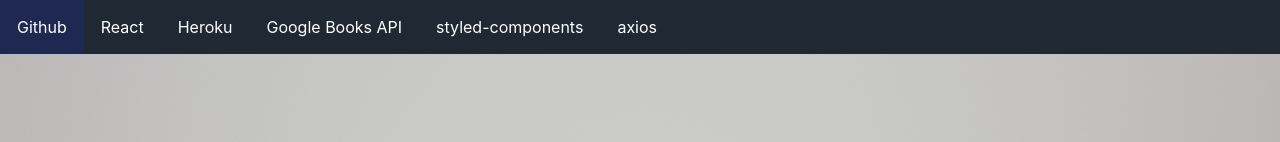
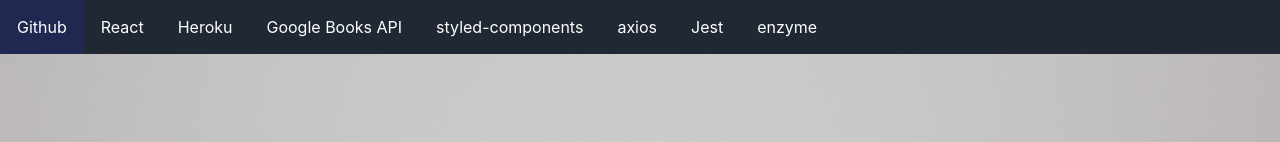
Before and after one commit to markwuu/book-finder, a React (Create React App) app: page / in a window 1280 px wide. Shown: the top 142 px of the page. Built offline with nearby package versions, Linux system fonts and the light colour scheme.

Commit message:
Add new links to Nav bar

```diff
--- a/src/components/Nav.jsx
+++ b/src/components/Nav.jsx
@@ -31,7 +31,9 @@ const Nav = () => {
     { url: "https://heroku.com/", name: "Heroku" },
     { url: "https://developers.google.com/books/", name: "Google Books API" },
     { url: "https://www.styled-components.com/", name: "styled-components" },
-    { url: "https://github.com/axios/axios", name: "axios" }
+    { url: "https://github.com/axios/axios", name: "axios" },
+    { url: "https://jestjs.io/", name: "Jest" },
+    { url: "https://github.com/airbnb/enzyme", name: "enzyme" }
   ];
   return (
     <React.Fragment>
```
